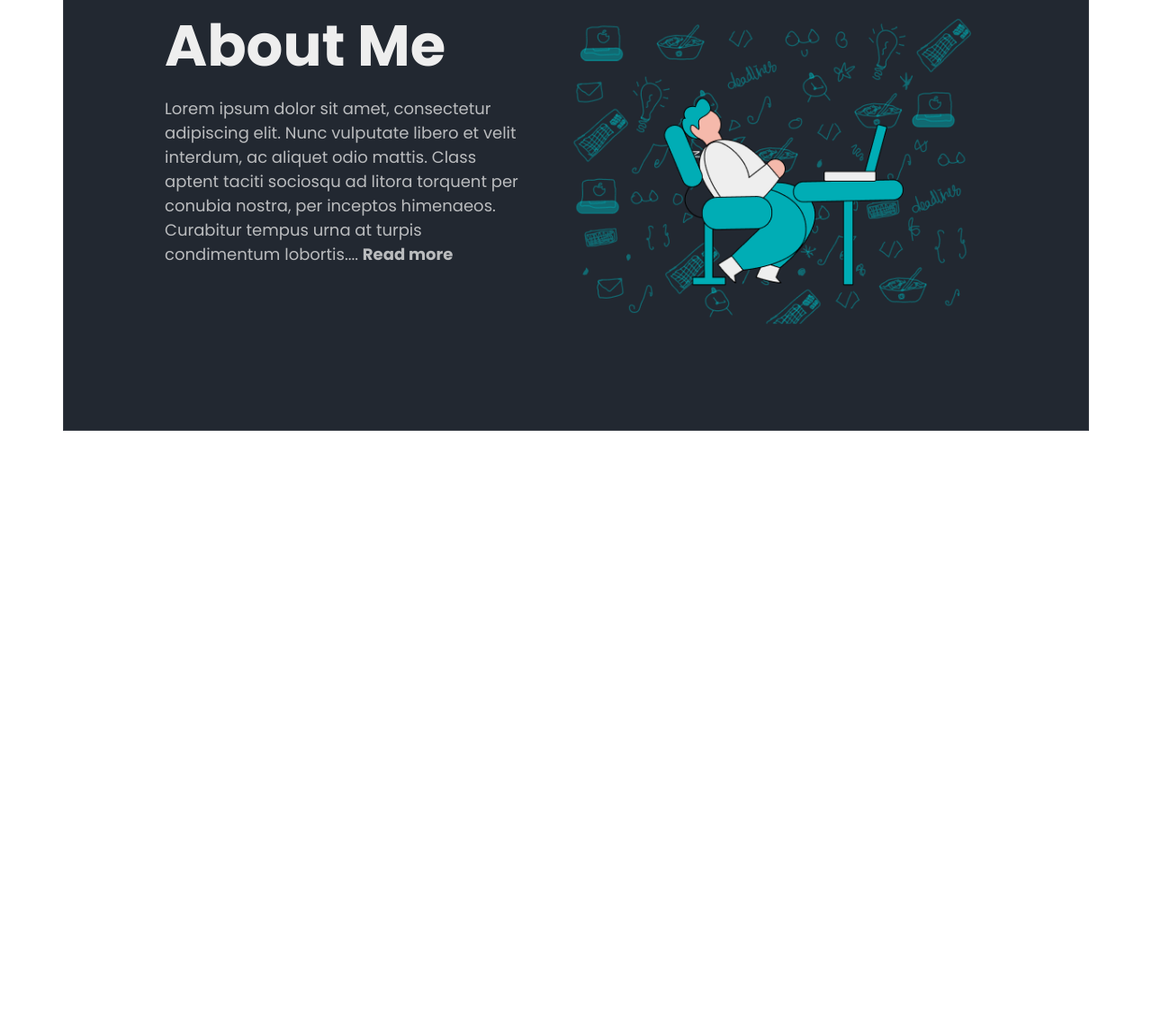
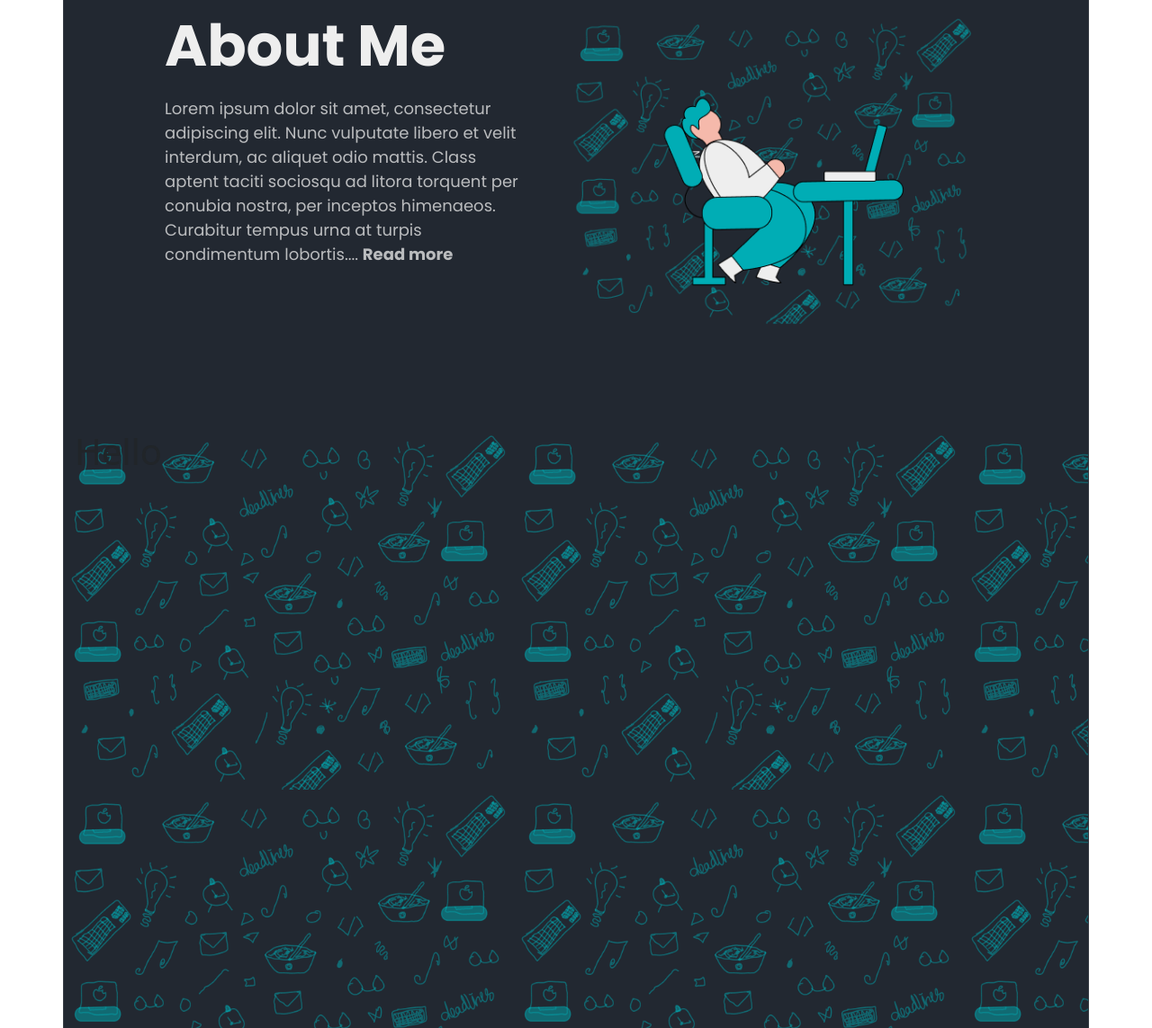
Before and after one commit to jakaria2055/testing_portfolio2, a plain HTML site: page index.html in a window 1280 px wide. Shown: the part 817-1960 px from the top of the page at 90% size. Before the commit the page ends 1296 px from the top, so only its background shows below. Drawn offline with nearby package versions, Linux system fonts and the light colour scheme.

Commit message:
background added

```diff
--- a/css/style.css
+++ b/css/style.css
@@ -120,3 +120,9 @@
     width: 665.33px;
     height: 499px;
 }
+.background-img{
+    background-image: url(../assets/doodle\ items.png);
+    height: 1000px;
+    background-repeat: repeat;
+    background-size: 500px 400px;
+}
--- a/index.html
+++ b/index.html
@@ -62,6 +62,11 @@
                </div>
            </div>
 
+           <!-- THIRD PAGE -->
+            <div class="row third_page background-img">
+                <h1>Hello</h1>
+            </div>
+
 
     </main>
 
```
